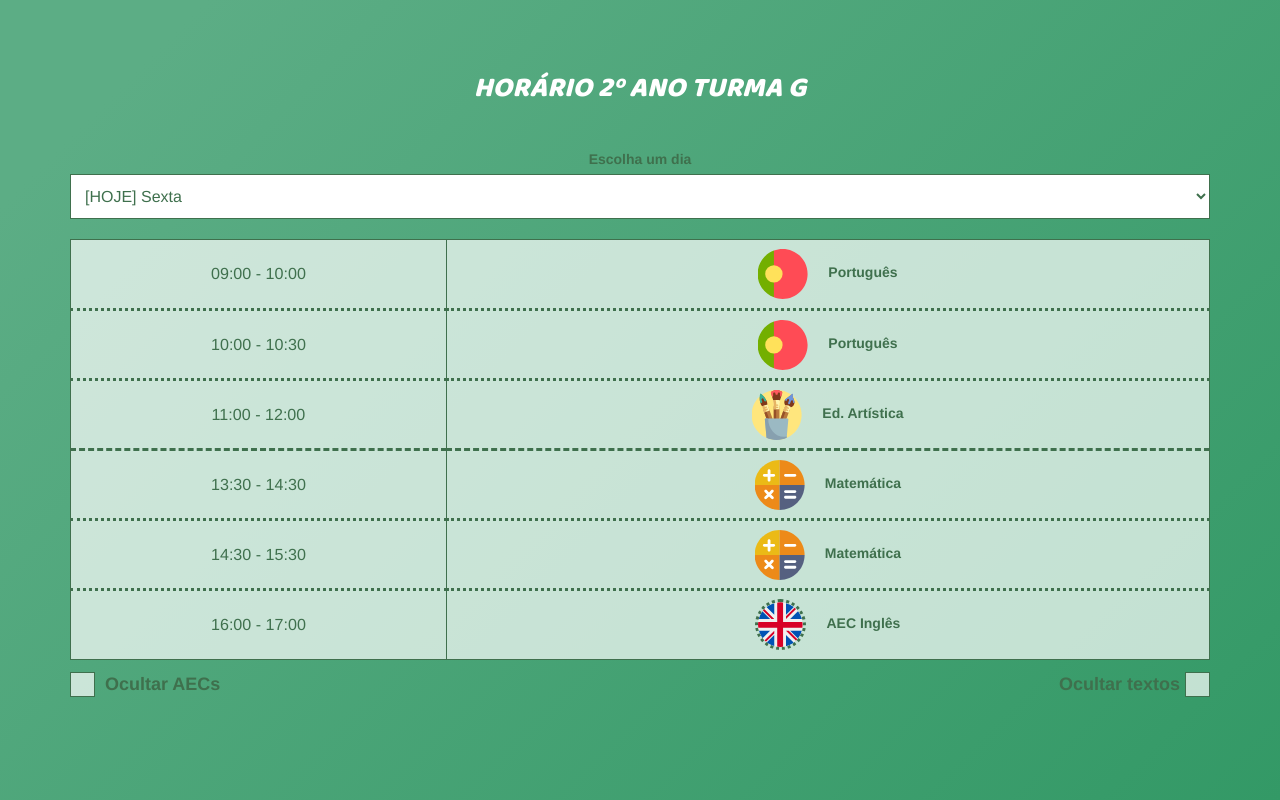
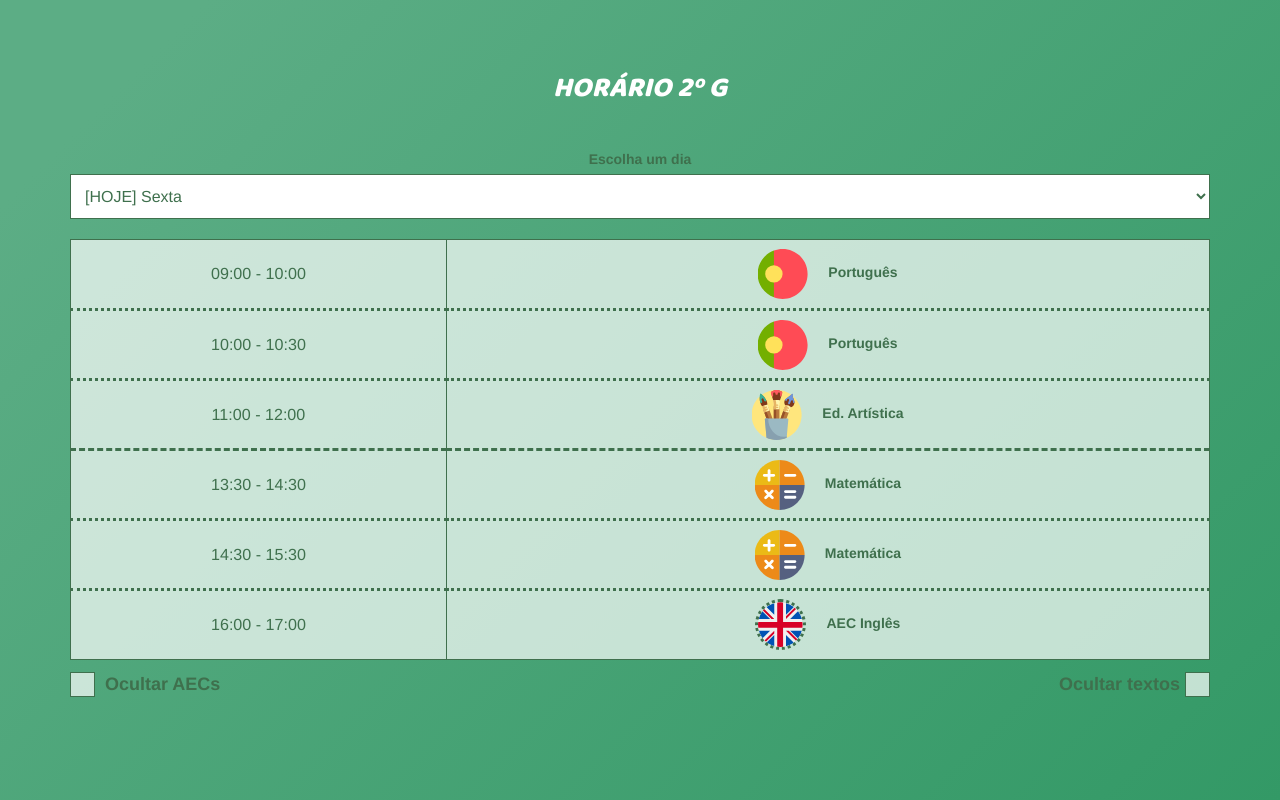
Before and after one commit to AfonsoFG/turma2g, a website: page index.html in a window 1280 px wide. Drawn offline with Linux system fonts and the light colour scheme.

Commit message:
Reduce header size

```diff
--- a/index.html
+++ b/index.html
@@ -31,7 +31,7 @@
 	<div class="container">
 		<div class="row">
 			<div class="col100">
-				<h1 class="text-center">Horário 2º Ano Turma G</h1>
+				<h1 class="text-center">Horário 2º G</h1>
 			</div>
             <div class="col100">
 				<div class="selectDay">
```
